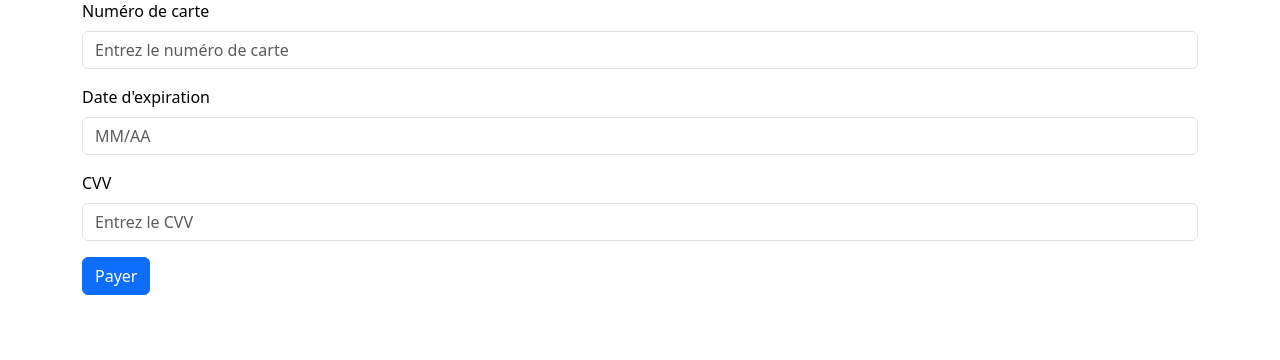
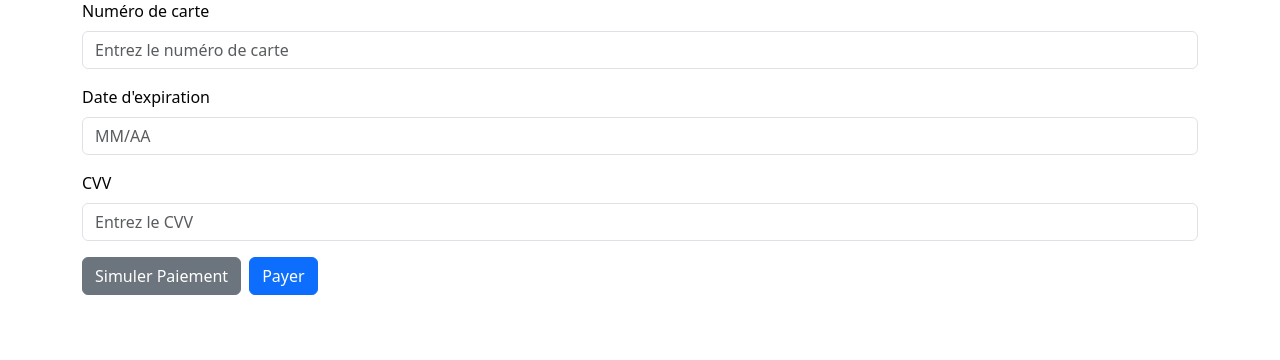
Before and after one commit to AntoineM25/JO_2024, a Django app: page /paiement/ in a window 1280 px wide. Shown: the part 216-576 px from the top of the page. Run offline with Django 5.2, Linux system fonts and the light colour scheme; the visitor is signed in with stand-in values (Sample User, id 1); data that the repository does not hold is empty; parts of the project's set-up code (start-up, migrations or seed data) failed here and were passed over; some libraries are stand-ins or nearby versions.

Commit message:
Ajout d'un simulateur de paiement pour pouvoir tester ce dernier

```diff
--- a/jo_projet/jo_app/models.py
+++ b/jo_projet/jo_app/models.py
@@ -106,7 +106,7 @@ class Ticket(models.Model):
     prix_duo = models.DecimalField(max_digits=10, decimal_places=2, default=35.00)
     prix_famille = models.DecimalField(max_digits=10, decimal_places=2, default=50.00)
     sport = models.ForeignKey(Sport, on_delete=models.CASCADE, default=1)
-    quantite = models.PositiveIntegerField(default=1)  # Nouveau champ pour la quantité
+    quantite = models.PositiveIntegerField(default=1)
 
     def get_prix(self):
         prix_unitaire = 0
--- a/jo_projet/jo_app/templates/paiement.html
+++ b/jo_projet/jo_app/templates/paiement.html
@@ -5,21 +5,34 @@
     <h2>Paiement</h2>
     <p>Montant total à payer : {{ total }}€</p>
 
-    <form method="POST">
+    <form method="POST" id="paymentForm">
         {% csrf_token %}
         <div class="mb-3">
             <label for="cardNumber" class="form-label">Numéro de carte</label>
-            <input type="text" class="form-control" id="cardNumber" placeholder="Entrez le numéro de carte" required>
+            <input type="text" class="form-control" id="cardNumber" name="cardNumber" placeholder="Entrez le numéro de carte" required>
         </div>
         <div class="mb-3">
             <label for="expiryDate" class="form-label">Date d'expiration</label>
-            <input type="text" class="form-control" id="expiryDate" placeholder="MM/AA" required>
+            <input type="text" class="form-control" id="expiryDate" name="expiryDate" placeholder="MM/AA" required>
         </div>
         <div class="mb-3">
             <label for="cvv" class="form-label">CVV</label>
-            <input type="text" class="form-control" id="cvv" placeholder="Entrez le CVV" required>
+            <input type="text" class="form-control" id="cvv" name="cvv" placeholder="Entrez le CVV" required>
         </div>
-        <button type="submit" class="btn btn-primary">Payer</button>
+
+        <div class="d-flex justify-content-start">
+            <button type="button" class="btn btn-secondary me-2" id="simulatePaymentBtn">Simuler Paiement</button>
+            <button type="submit" class="btn btn-primary">Payer</button>
+        </div>
     </form>
 </div>
+
+<script>
+    // JavaScript pour remplir automatiquement les champs de paiement lorsque l'utilisateur clique sur "Simuler Paiement"
+    document.getElementById('simulatePaymentBtn').addEventListener('click', function() {
+        document.getElementById('cardNumber').value = '1234567891011122';
+        document.getElementById('expiryDate').value = '12/27';
+        document.getElementById('cvv').value = '123';
+    });
+</script>
 {% endblock %}
--- a/jo_projet/jo_app/views.py
+++ b/jo_projet/jo_app/views.py
@@ -211,59 +211,53 @@ class DeconnexionView(LogoutView):
     next_page = 'home'
 
 # Vue pour le paiement
-# @login_required(login_url='connexion')
-# def payment_view(request):
-#     utilisateur = request.user
-#     tickets = Ticket.objects.filter(utilisateur=utilisateur)
-#     total = sum(ticket.get_prix() for ticket in tickets)
-
-#     if request.method == 'POST':
-#         # Simuler le paiement en vérifiant les champs de carte de crédit
-#         card_number = request.POST.get('cardNumber')
-#         expiry_date = request.POST.get('expiryDate')
-#         cvv = request.POST.get('cvv')
-
-#         if card_number and expiry_date and cvv:  # Vérification simple
-#             # Générer les billets
-#             for ticket in tickets:
-#                 GenerationTicket.objects.create(ticket=ticket)
-
-#             # Afficher un message de succès (optionnel)
-#             messages.success(request, 'Paiement réussi et billets générés !')
-
-#             # Rediriger vers la page de confirmation
-#             return redirect('confirmation')
-#         else:
-#             messages.error(request, 'Veuillez remplir tous les champs pour le paiement.')
-
-#     return render(request, 'payment.html', {'total': total})
-
-
 @login_required(login_url='connexion')
 def payment_view(request):
     utilisateur = request.user
     tickets = Ticket.objects.filter(utilisateur=utilisateur)
-    total = sum(ticket.get_prix() * ticket.quantite for ticket in tickets)
+    total = sum(ticket.get_prix() for ticket in tickets)
 
     if request.method == 'POST':
-        # Simuler le paiement en vérifiant les champs de carte de crédit
-        card_number = request.POST.get('cardNumber')
-        expiry_date = request.POST.get('expiryDate')
-        cvv = request.POST.get('cvv')
+        action = request.POST.get('action')
 
-        if card_number and expiry_date and cvv:  # Vérification simple
+        if action == 'simulate':
+            # Créer une instance du modèle Paiement pour la simulation
+            paiement = Paiement.objects.create(
+                ticket=tickets.first(),  # Associer un ticket (arbitraire dans le cas de simulation)
+                montant=total,
+                methode_paiement='Simulation',
+                statut_paiement=True  # Marquer comme payé pour la simulation
+            )
+
             # Générer les billets
             for ticket in tickets:
-                for _ in range(ticket.quantite):  # Générer un billet pour chaque quantité
-                    generation_ticket = GenerationTicket(ticket=ticket)
-                    generation_ticket.save()
+                GenerationTicket.objects.create(ticket=ticket)
 
-            # Afficher un message de succès
-            messages.success(request, 'Paiement réussi et billets générés !')
+            messages.success(request, 'Paiement simulé avec succès et billets générés !')
+            return redirect('confirmation')
 
-            # Rediriger vers la page de confirmation
-            return redirect('confirmation')
-        else:
-            messages.error(request, 'Veuillez remplir tous les champs pour le paiement.')
+        elif action == 'pay':
+            # Vérifier les champs de paiement
+            card_number = request.POST.get('cardNumber')
+            expiry_date = request.POST.get('expiryDate')
+            cvv = request.POST.get('cvv')
+
+            if card_number and expiry_date and cvv:
+                # Créer une instance du modèle Paiement pour le paiement réel
+                paiement = Paiement.objects.create(
+                    ticket=tickets.first(),  # Associer un ticket (arbitraire pour l'exemple)
+                    montant=total,
+                    methode_paiement='Carte de crédit',
+                    statut_paiement=True  # Marquer comme payé
+                )
+
+                # Générer les billets
+                for ticket in tickets:
+                    GenerationTicket.objects.create(ticket=ticket)
+
+                messages.success(request, 'Paiement réussi et billets générés !')
+                return redirect('confirmation')
+            else:
+                messages.error(request, 'Veuillez remplir tous les champs pour le paiement.')
 
     return render(request, 'paiement.html', {'total': total})
```
